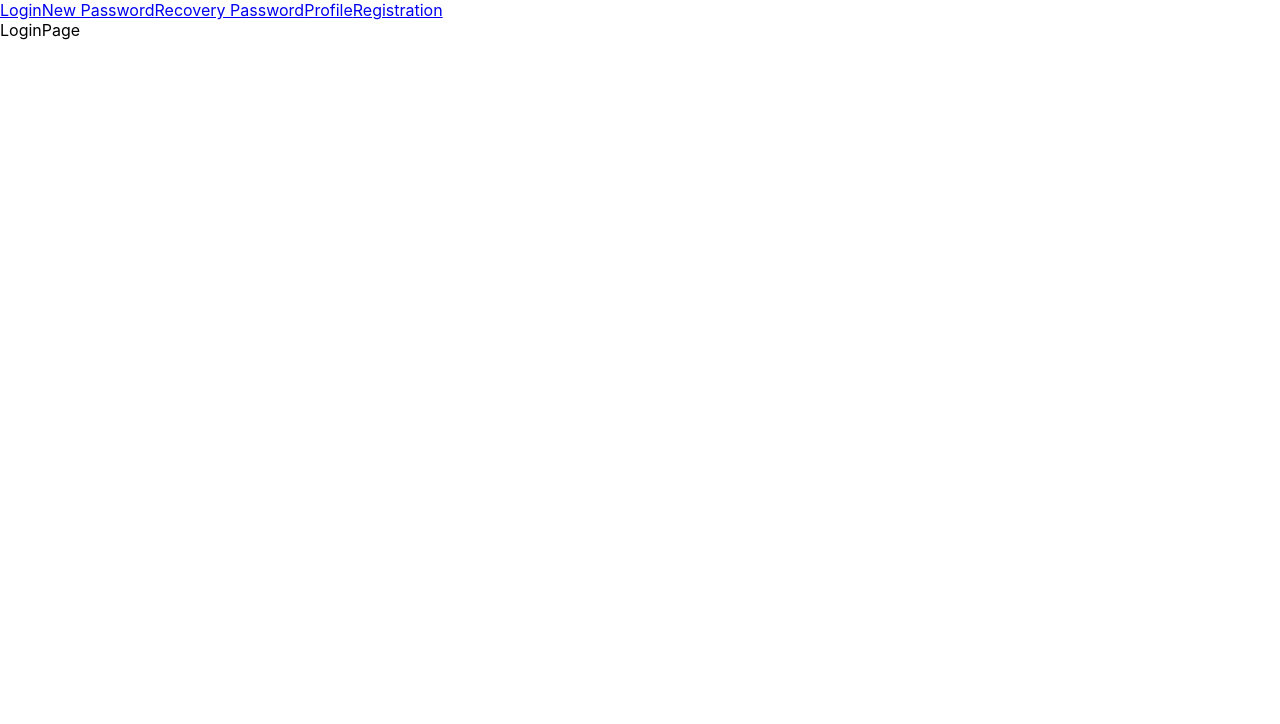
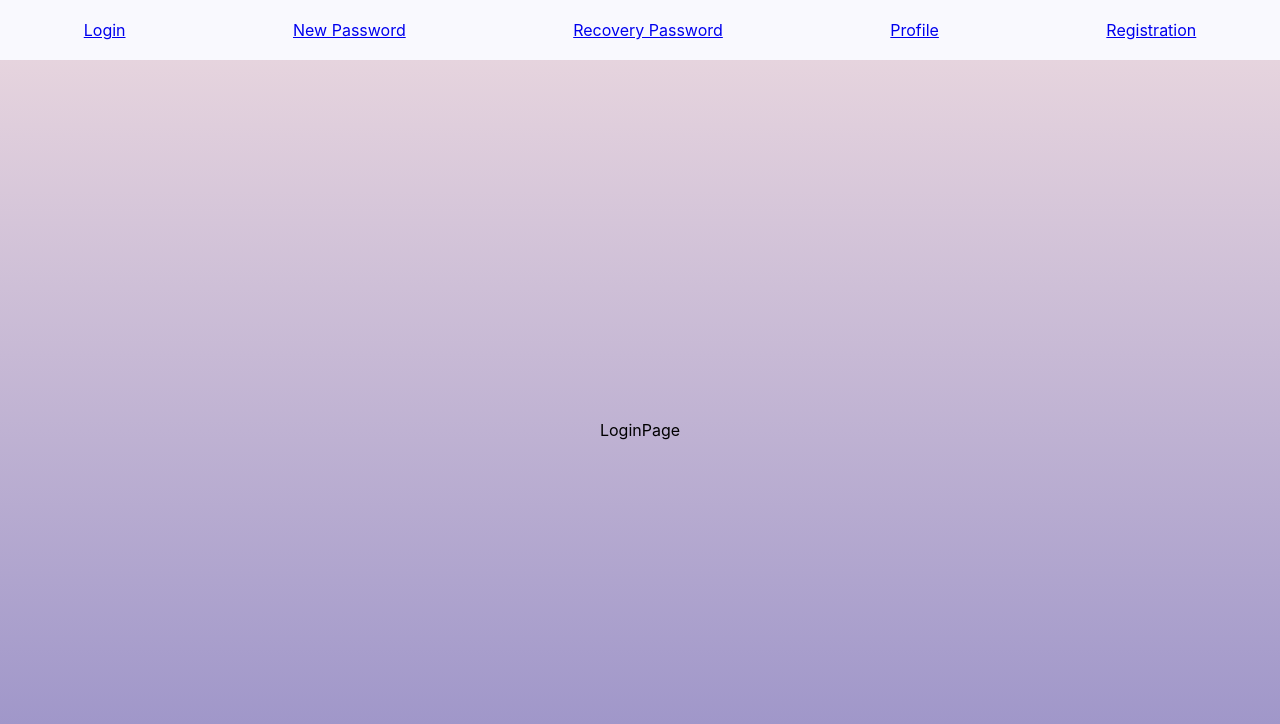
Before and after one commit to YauhenDavidovich/card-learning, a React (Create React App) app: page /login in a window 1280 px wide. Shown: the top 724 px of the page. Built offline with nearby package versions, Linux system fonts and the light colour scheme.

Commit message:
feat: add basic style

```diff
--- a/src/App.css
+++ b/src/App.css
@@ -1,38 +1,22 @@
 .App {
-  text-align: center;
+    margin: 0 auto;
+    height: 100%;
 }
 
-.App-logo {
-  height: 40vmin;
-  pointer-events: none;
+.header {
+    min-height: 60px;
+    display: flex;
+    flex-direction: row;
+    align-items: center;
+    justify-content: space-around;
+    background: #F9F9FE;
 }
 
-@media (prefers-reduced-motion: no-preference) {
-  .App-logo {
-    animation: App-logo-spin infinite 20s linear;
-  }
+.main {
+    display: flex;
+    flex-direction: row;
+    align-items: center;
+    justify-content: center;
+    background: linear-gradient(180deg, #E6D4DE 0%, #9890C7 100%);
+    height: calc(100vh - 60px);
 }
-
-.App-header {
-  background-color: #282c34;
-  min-height: 100vh;
-  display: flex;
-  flex-direction: column;
-  align-items: center;
-  justify-content: center;
-  font-size: calc(10px + 2vmin);
-  color: white;
-}
-
-.App-link {
-  color: #61dafb;
-}
-
-@keyframes App-logo-spin {
-  from {
-    transform: rotate(0deg);
-  }
-  to {
-    transform: rotate(360deg);
-  }
-}
--- a/src/App.tsx
+++ b/src/App.tsx
@@ -5,10 +5,10 @@ import Main from "./ui/ui-main/Main";
 
 function App() {
     return (
-        <>
+        <div className={"App"}>
             <Header/>
             <Main/>
-        </>
+        </div>
     )
 }
 
--- a/src/components/login/Login.tsx
+++ b/src/components/login/Login.tsx
@@ -3,7 +3,7 @@ import React from 'react';
 const Login = () => {
 
     return (
-        <>LoginPage</>
+        <div className={"main"}>LoginPage</div>
 
     )
 }
--- a/src/components/newPassword/NewPassword.tsx
+++ b/src/components/newPassword/NewPassword.tsx
@@ -3,7 +3,7 @@ import React from 'react';
 const NewPassword = () => {
 
     return (
-        <>NewPassword</>
+        <div className={"main"}>NewPassword</div>
 
     )
 }
--- a/src/components/profile/Profile.tsx
+++ b/src/components/profile/Profile.tsx
@@ -3,7 +3,7 @@ import React from 'react';
 const Profile = () => {
 
     return (
-        <>Profile</>
+        <div className={"main"}>Profile</div>
 
     )
 }
--- a/src/components/recoveryPassword/RecoveryPassword.tsx
+++ b/src/components/recoveryPassword/RecoveryPassword.tsx
@@ -3,7 +3,7 @@ import React from 'react';
 const RecoveryPassword = () => {
 
     return (
-        <>RecoveryPassword</>
+        <div className={"main"}>RecoveryPassword</div>
 
     )
 }
--- a/src/components/registration/Registration.tsx
+++ b/src/components/registration/Registration.tsx
@@ -3,7 +3,7 @@ import React from 'react';
 const Registration = () => {
 
     return (
-        <>Registration</>
+        <div className={"main"}>Registration</div>
 
     )
 }
--- a/src/index.tsx
+++ b/src/index.tsx
@@ -11,7 +11,7 @@ ReactDOM.render(
     <React.StrictMode>
         <BrowserRouter>
             <Provider store={store}>
-                <App/>
+                <App />
             </Provider>
         </BrowserRouter>
     </React.StrictMode>,
--- a/src/ui/ui-header/Header.tsx
+++ b/src/ui/ui-header/Header.tsx
@@ -4,7 +4,7 @@ import {NavLink} from "react-router-dom";
 const Header = () => {
 
     return (
-        <div>
+        <div className={"header"}>
             <NavLink to="/login">Login</NavLink>
             <NavLink to="/new-password">New Password</NavLink>
             <NavLink to="/recovery-password">Recovery Password</NavLink>
```
